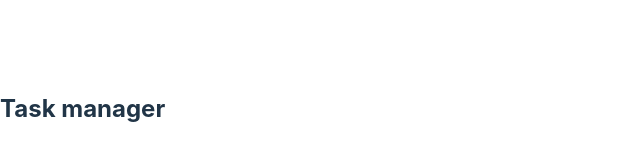
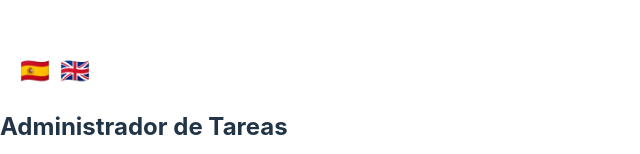
Before and after one commit to johncardozo/frontend-intermedio, a React (Vite) app in the folder react-admin-tareas/: page / in a window 1280 px wide. Shown: the part 164-318 px from the top of the page, without its empty margins (0-640 px from the left). Built offline with nearby package versions, Linux system fonts and the light colour scheme; no server answers.

Commit message:
React: actualizar el value del Context para el cambio de idioma

```diff
--- a/react-admin-tareas/src/App.jsx
+++ b/react-admin-tareas/src/App.jsx
@@ -6,6 +6,7 @@ import Header from "./components/Header";
 import Tareas from "./components/Tareas";
 import Error from "./components/Error";
 import AgregarTareaForm from "./components/AgregarTareaForm";
+import SelectLanguage from "./components/SelectLanguage";
 
 // Contextos
 import LocalizationContext from "./context/LocalizationContext";
@@ -41,6 +42,7 @@ const App = () => {
   // Estado del componente: inmutable
   const [tareas, setTareas] = useState([]);
   const [error, setError] = useState(false);
+  const [language, setLanguage] = useState(local.es);
 
   // Hook que ejecuta código al crear componente
   useEffect(() => {
@@ -93,9 +95,19 @@ const App = () => {
     }
   };
 
+  const handlerLanguageChange = (language) => {
+    if (language === "es") {
+      setLanguage(local.es);
+    }
+    if (language === "en") {
+      setLanguage(local.en);
+    }
+  };
+
   return (
     <>
-      <LocalizationContext.Provider value={local.en}>
+      <LocalizationContext.Provider value={language}>
+        <SelectLanguage onLanguageChange={handlerLanguageChange} />
         <Header />
         <AgregarTareaForm onAddTask={agregarTarea} />
         {error && <Error mensaje="Hubo un error obteniendo las tareas" />}
--- /dev/null
+++ b/react-admin-tareas/src/components/SelectLanguage.jsx
@@ -0,0 +1,16 @@
+import PropTypes from "prop-types";
+
+const SelectLanguage = ({ onLanguageChange }) => {
+  return (
+    <div className="languages">
+      <span onClick={() => onLanguageChange("es")}>🇪🇸</span>
+      <span onClick={() => onLanguageChange("en")}>🇬🇧</span>
+    </div>
+  );
+};
+
+SelectLanguage.propTypes = {
+  onLanguageChange: PropTypes.func,
+};
+
+export default SelectLanguage;
--- a/react-admin-tareas/src/styles/style.scss
+++ b/react-admin-tareas/src/styles/style.scss
@@ -43,3 +43,13 @@ form {
   padding: 5px 10px;
   border-radius: 7px;
 }
+
+.languages {
+  display: flex;
+  gap: 10px;
+  margin-left: 20px;
+  span {
+    cursor: pointer;
+    font-size: 1.5rem;
+  }
+}
```
